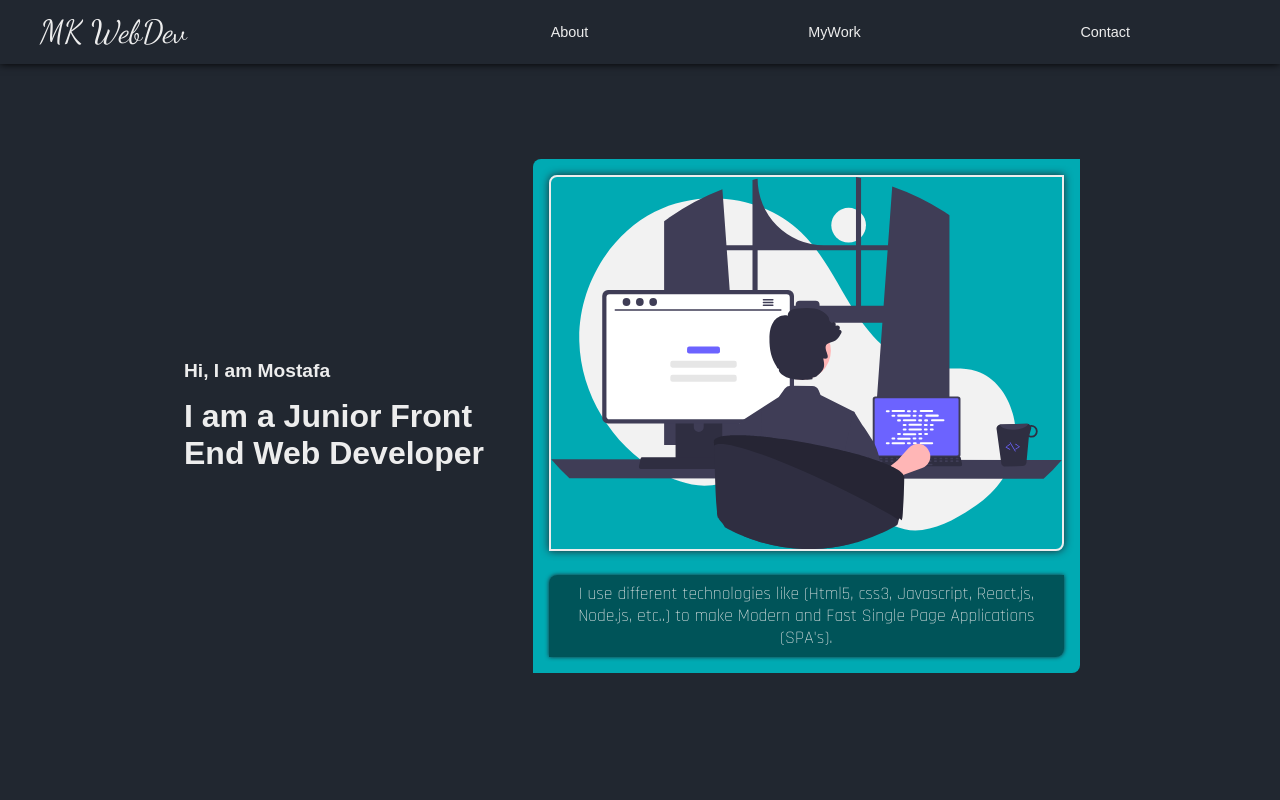
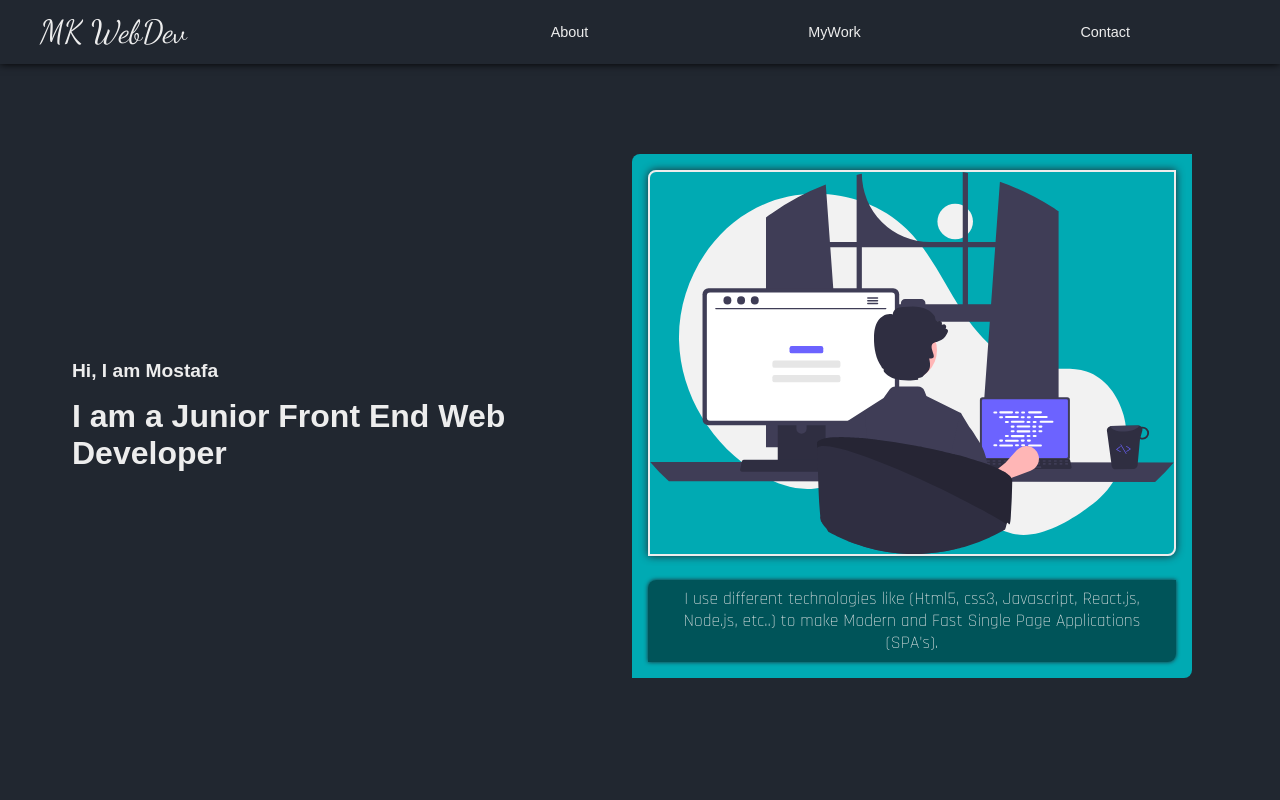
Before and after one commit to mostafakamal22/mk-portfolio, a plain HTML site: page index.html in a window 1280 px wide. Shown: the top 800 px of the page. Drawn offline with Linux system fonts and the light colour scheme; a web font is replaced by a local one.

Commit message:
additional fixes to about sec
fixing about wrapper max width

```diff
--- a/styles/style.css
+++ b/styles/style.css
@@ -247,6 +247,7 @@ aside{
     align-items: center;
     flex-direction: column;
     padding: 1rem;
+    width: 100%;
     max-width: 75rem;
     text-align: center;
 }
@@ -352,6 +353,7 @@ footer{
 
     #about-header{
         flex-basis: 40%;
+        max-width: 30rem;
         text-align: left;
     }
 
```
